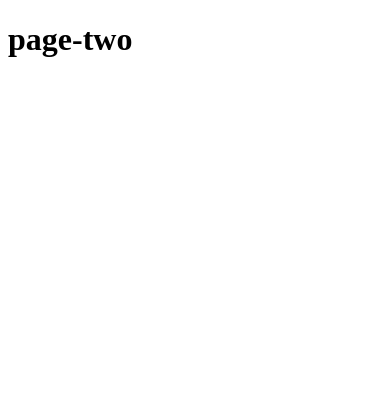
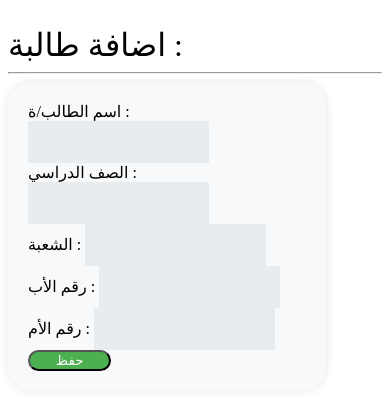
Before and after one commit to AreenHalabe/Student_management_system, an Electron app: page Student_management_system/views/pagetwo.html in a window 390 px wide. Drawn offline with Linux system fonts and the light colour scheme.

Commit message:
edit design to make it responsive

```diff
--- a/Student_management_system/views/pagetwo.html
+++ b/Student_management_system/views/pagetwo.html
@@ -3,10 +3,67 @@
     <head>
         <title>First App</title>
 
+        <style>
+            .form-container {
+            background: #f8f9fa;
+            padding: 20px;
+            border-radius: 24px;
+            box-shadow: 0 0 10px rgba(0, 0, 0, 0.1);
+        }
+        .form-control {
+            background-color: #e9ecef;
+            border: none;
+            height: 40px;
+        }
+        .btn{
+            background-color: #4CAF50 ;
+            color: #FFFFFF;
+            border-radius: 24px;
+            width: 30%;
+        }
+        </style>
 
     </head>
 
-    <body>
-       <h1>page-two</h1>
+    <body style="overflow-y: auto">
+        <div class="container d-flex flex-column mt-3" style="padding-top: 18px; gap: 30px;">
+            <div>
+               <span class="mb-3" style="font-size: 2rem;"> اضافة طالبة :  </span>
+               <hr>
+           </div>
+       </div>
+
+       <div class="d-flex justify-content-center align-items-center" style="width: 85%; ">
+            <div class="container">
+                <div class="form-container">
+                    <form >
+                        <div class="mb-3"  >
+                            <label class= "form-label">اسم الطالب/ة :</label>
+                            <input type="text" class="form-control" >
+                        </div>
+                        <div class="mb-3">
+                            <label class="form-label">الصف الدراسي :</label>
+                            <input type="text" class="form-control" >
+                        </div>
+                        <div class="mb-3">
+                            <label class="form-label">الشعبة :</label>
+                            <input type="text" class="form-control" >
+                        </div>
+                        <div class="mb-3">
+                            <label class="form-label">رقم الأب :</label>
+                            <input type="text" class="form-control" >
+                        </div>
+                        <div class="mb-3">
+                            <label class="form-label">رقم الأم :</label>
+                            <input type="text" class="form-control">
+                        </div>
+
+                        <div class="d-flex justify-content-center mt-4">
+                            <button type="submit" class="btn px-4">حفظ</button>
+                        </div>
+                    </form>
+                </div>
+            </div>
+       </div>
     </body>
 </html>
--- a/Student_management_system/wroot/style/side_bar.css
+++ b/Student_management_system/wroot/style/side_bar.css
@@ -1,36 +1,16 @@
-
-
 body {
     margin: 0;
     height: 100vh;
-    overflow: hidden;
+    overflow-y: auto;
     direction: rtl; /* Ensures RTL layout */
     text-align: right;
 }
 
-
-.cont{
-    border: 1px solid red;
-    display: grid;
-    grid-template-rows: 100vh 100vh;
-    grid-template-columns: 20%  80%;
-    grid-template-areas:
-    "sd main main main";
-}
-
-.side-bar{
-    grid-area: sd;
-}
-
-
 .content{
-    grid-area: main;
-   border: 1px solid black;
      display: flex;
     justify-content: center;
-
+    width: 100%;
     /* overflow-y: auto; */
-
 }
 
 .sub_content{
@@ -39,9 +19,6 @@ body {
     flex-direction: column;
     align-items: center;
 }
-
-
-
 
 .sidebar {
     width: 100%;
```
Also changed, not shown: Student_management_system/views/mainWindow.html (+11 -40 lines), Student_management_system/views/pageone.html (+11 -12 lines).
